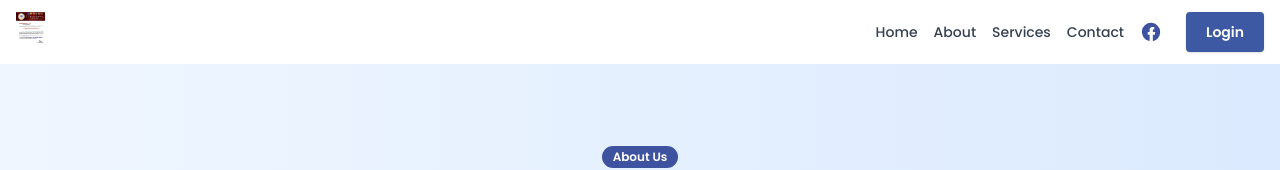
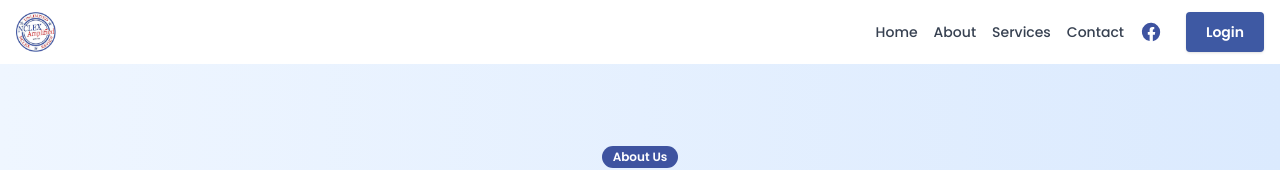
Before and after one commit to ITDepartment1602/nclexamplified, a React (Vite) app: page /about in a window 1280 px wide. Shown: the top 170 px of the page. Built offline with nearby package versions, Linux system fonts and the light colour scheme.

Commit message:
Update Navbar.tsx

```diff
--- a/src/components/layout/Navbar.tsx
+++ b/src/components/layout/Navbar.tsx
@@ -8,7 +8,7 @@ const Navbar: React.FC = () => {
     <nav className="w-full bg-white shadow font-sans">
       <div className="container mx-auto px-4 py-3 flex justify-between items-center">
         <Link to="/" className="flex items-center gap-2">
-          <img src="/lovable-uploads/33d4ee95-70e6-4893-ae6e-1f5dbd1943e0.png" alt="NCLEX Amplified Logo" className="h-10 w-auto" />
+          <img src="/lovable-uploads/2e6dbcbd-c9b0-4ce8-8284-aff78cf1046d.png" alt="NCLEX Amplified Logo" className="h-10 w-auto" />
         </Link>
         <div className="flex items-center space-x-4">
           <Link to="/" className="text-gray-700 text-sm font-medium transition hover:text-nclex-blue" style={{ fontFamily: 'Poppins, sans-serif' }}>Home</Link>
```
